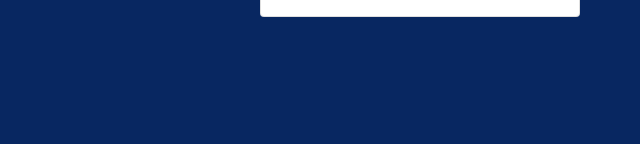
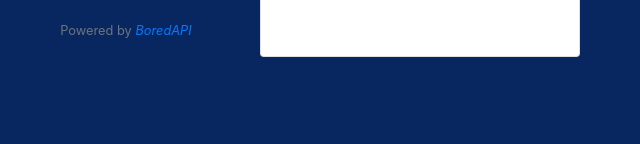
Before and after one commit to comeschffr/Bored, a Flask app: template templates/main.html in a window 1280 px wide. Shown: the part 375-519 px from the top of the page, without its empty margins (330-970 px from the left). Run offline with Flask 2, Linux system fonts and the light colour scheme; the template is opened without the code that fills it: values that come from a table or form of the project are taken from there, others are empty; some libraries are stand-ins or nearby versions.

Commit message:
Add reference

```diff
--- a/templates/main.html
+++ b/templates/main.html
@@ -31,6 +31,7 @@
 					</div>
 				</fieldset>
 			</form>
+			<p class="text-center"><small class="text-muted">Powered by <a href="https://www.boredapi.com" class="font-italic">BoredAPI</a></small></p>
 		</div>
 
 		<!-- Where the ideas pop as cards -->
```
